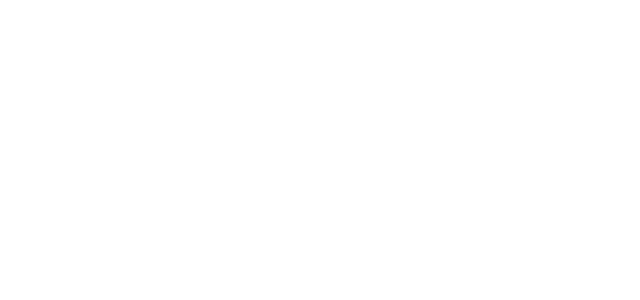
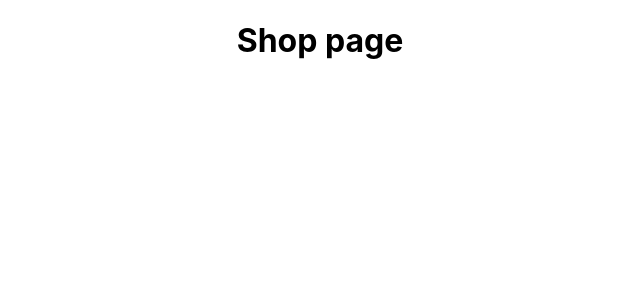
Before and after one commit to penny-wanjiru/lookbook, a React (Create React App) app: page /shop in a window 1280 px wide. Shown: the top 300 px of the page, without its empty margins (320-960 px from the left). Built offline with nearby package versions, Linux system fonts and the light colour scheme.

Commit message:
Route shop page

```diff
--- a/src/App.js
+++ b/src/App.js
@@ -5,19 +5,15 @@
 import { Switch, Route } from 'react-router-dom'
 
 import HomePage from './pages/components/homepage/homepage.component';
+import ShopPage from './pages/components/shop/shop.component';
 
-const HatsPage = () => (
-	<div>
-		<h1>Hats</h1>
-	</div>
-);
 
 function App() {
   return (
     <div className="App">
 			<Switch>
 				<Route exact path='/' component={ HomePage }/>
-				<Route exact path='/hats' component={ HatsPage }/>
+				<Route exact path='/shop' component={ ShopPage }/>
 			</Switch>
     </div>
   );
--- a/src/pages/components/shop/shop.component.jsx
+++ b/src/pages/components/shop/shop.component.jsx
@@ -1,11 +1,20 @@
 import React from 'react';
-import {shopData} from './shop.data'
+import SHOP_DATA from './shop.data'
 
 class Shop extends React.Component {
 	constructor(props){
 		super(props);
 		this.state = {
-			collections: shopData
+			collections: SHOP_DATA
 		}
 	}
+	render(){
+		return (
+			<div>
+				<h1>Shop page</h1>
+			</div>
+		);
+	}
 }
+
+export default Shop;
```
